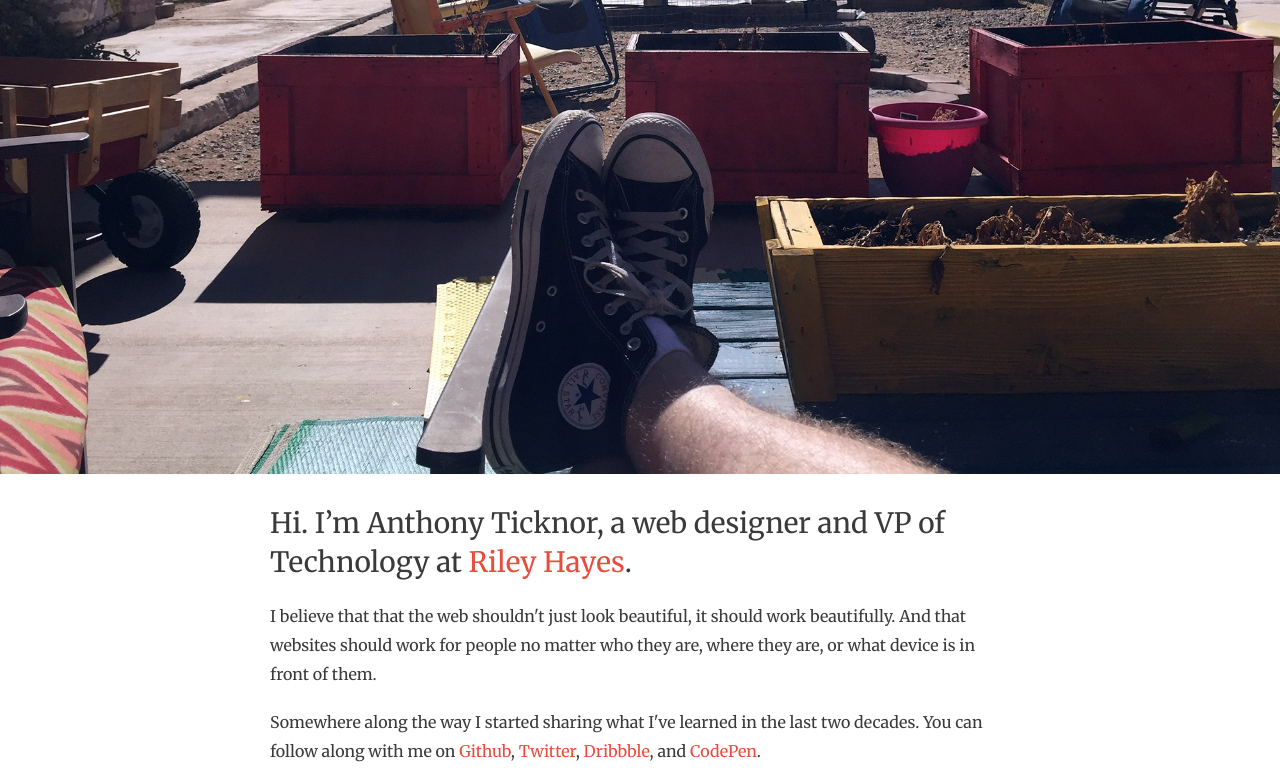
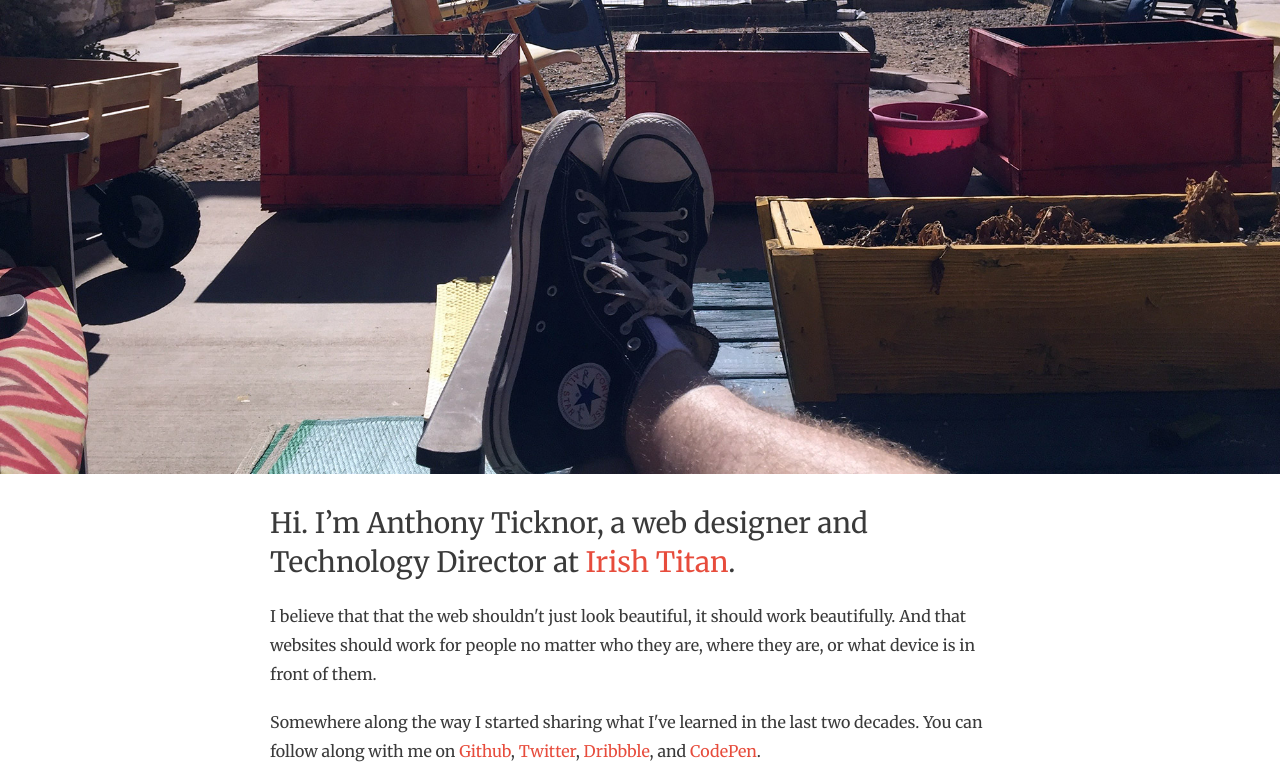
Before and after one commit to apticknor/anthonyticknor.com, a PHP site: page / in a window 1280 px wide. Shown: the top 778 px of the page. Run offline with PHP 8.4, Linux system fonts and the light colour scheme; some libraries are stand-ins or nearby versions.

Commit message:
Job change.

```diff
--- a/app/index.php
+++ b/app/index.php
@@ -24,7 +24,7 @@
                 <main class="main" role="main">
                     <div class="foreward">
                         <div class="foreward__hd">
-                            <h1>Hi. I’m Anthony Ticknor, a web designer and VP of Technology at <a href="https://rileyhayes.com/">Riley Hayes</a>.</h1>
+                            <h1>Hi. I’m Anthony Ticknor, a web designer and Technology Director at <a href="https://irishtitan.com/">Irish Titan</a>.</h1>
                         </div>
                         <div class="foreward__bd">
                             <div class="content">
@@ -60,9 +60,9 @@
             },
             "affiliation": {
                 "@type": "Organization",
-                "name": "Riley Hayes Advertising"
+                "name": "Irish Titan"
             },
-            "jobTitle": "Vice President of Technology",
+            "jobTitle": "Technology Director",
             "image": "http://www.anthonyticknor.com/_assets/images/me.jpg",
             "url": "http://www.anthonyticknor.com"
         }
```
